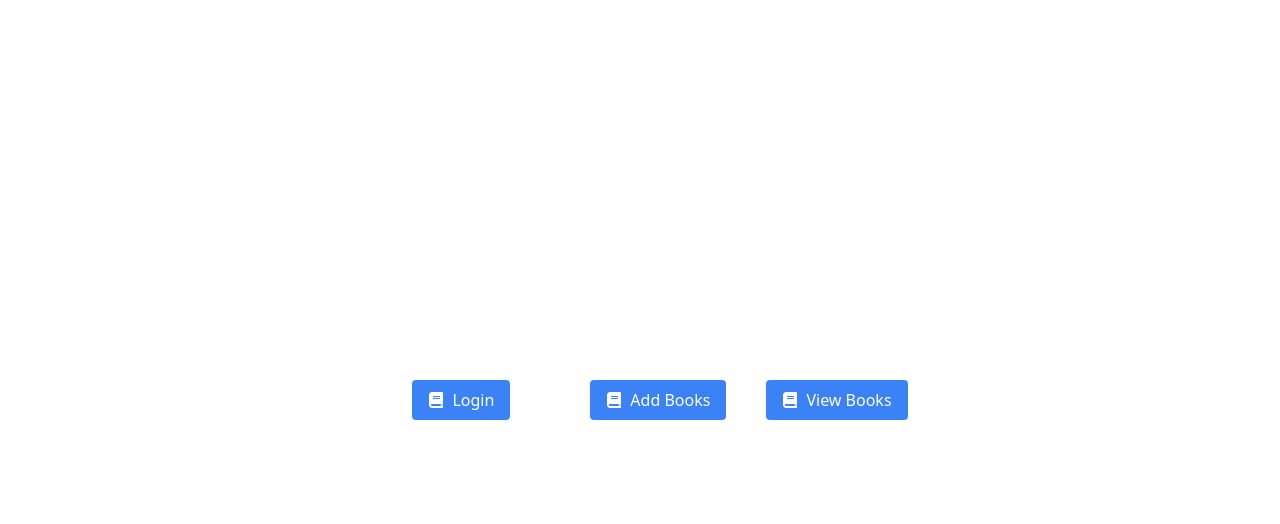
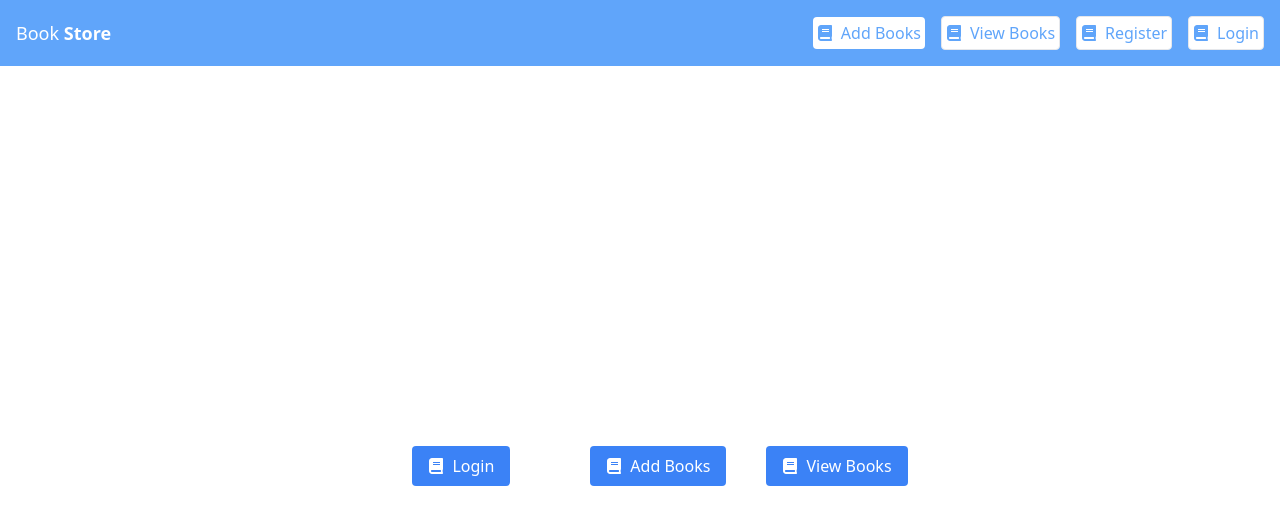
Before and after one commit to sajanacharya404/Mern-CRUD-BookStore, a React (Vite) app in the folder client/: page / in a window 1280 px wide. Shown: the top 524 px of the page. Built offline with nearby package versions, Linux system fonts and the light colour scheme; the HTML template or start-up script is replaced by a standard one.

Commit message:
Navbar created with taliwind css

```diff
--- a/client/src/App.jsx
+++ b/client/src/App.jsx
@@ -5,10 +5,12 @@ import Home from "./components/Home";
 import BookList from "./components/BookList";
 import UpdateBook from "./components/UpdateBook";
 import LoginPage from "./components/user/LoginPage";
+import Navbar from "./components/Navbar";
 
 const App = () => {
   return (
     <div>
+      <Navbar />
       <Routes>
         <Route path="/" element={<Home />} />
         <Route path="/login" element={<LoginPage />} />
--- /dev/null
+++ b/client/src/components/Navbar.jsx
@@ -0,0 +1,62 @@
+import React from "react";
+import { useNavigate } from "react-router-dom";
+import { FaBook } from "react-icons/fa";
+
+const Navbar = () => {
+  const navigate = useNavigate();
+
+  const handleClick = () => {
+    navigate("/books");
+  };
+
+  const handleViewClick = () => {
+    navigate("/viewbooks");
+  };
+
+  const handleLogin = () => {
+    navigate("/login");
+  };
+  const handleRegister = () => {
+    navigate("/register");
+  };
+
+  return (
+    <div className="bg-blue-400 p-4 flex items-center justify-between">
+      <h1 className="text-white text-lg">
+        Book <span className="font-bold">Store</span>
+      </h1>
+      <div className="flex items-center space-x-4">
+        <button
+          onClick={handleClick}
+          className="bg-white text-blue-400 p-1 rounded flex items-center space-x-2"
+        >
+          <FaBook className="text-blue-400" />
+          <span>Add Books</span>
+        </button>
+        <button
+          onClick={handleViewClick}
+          className="bg-white text-blue-400 p-1 rounded flex items-center space-x-2 border"
+        >
+          <FaBook className="text-blue-400" />
+          <span>View Books</span>
+        </button>
+        <button
+          onClick={handleRegister}
+          className="bg-white text-blue-400 p-1 rounded flex items-center space-x-2 border"
+        >
+          <FaBook className="text-blue-400" />
+          <span>Register</span>
+        </button>
+        <button
+          onClick={handleLogin}
+          className="bg-white text-blue-400 p-1 rounded flex items-center space-x-2 border"
+        >
+          <FaBook className="text-blue-400" />
+          <span>Login</span>
+        </button>
+      </div>
+    </div>
+  );
+};
+
+export default Navbar;
```
